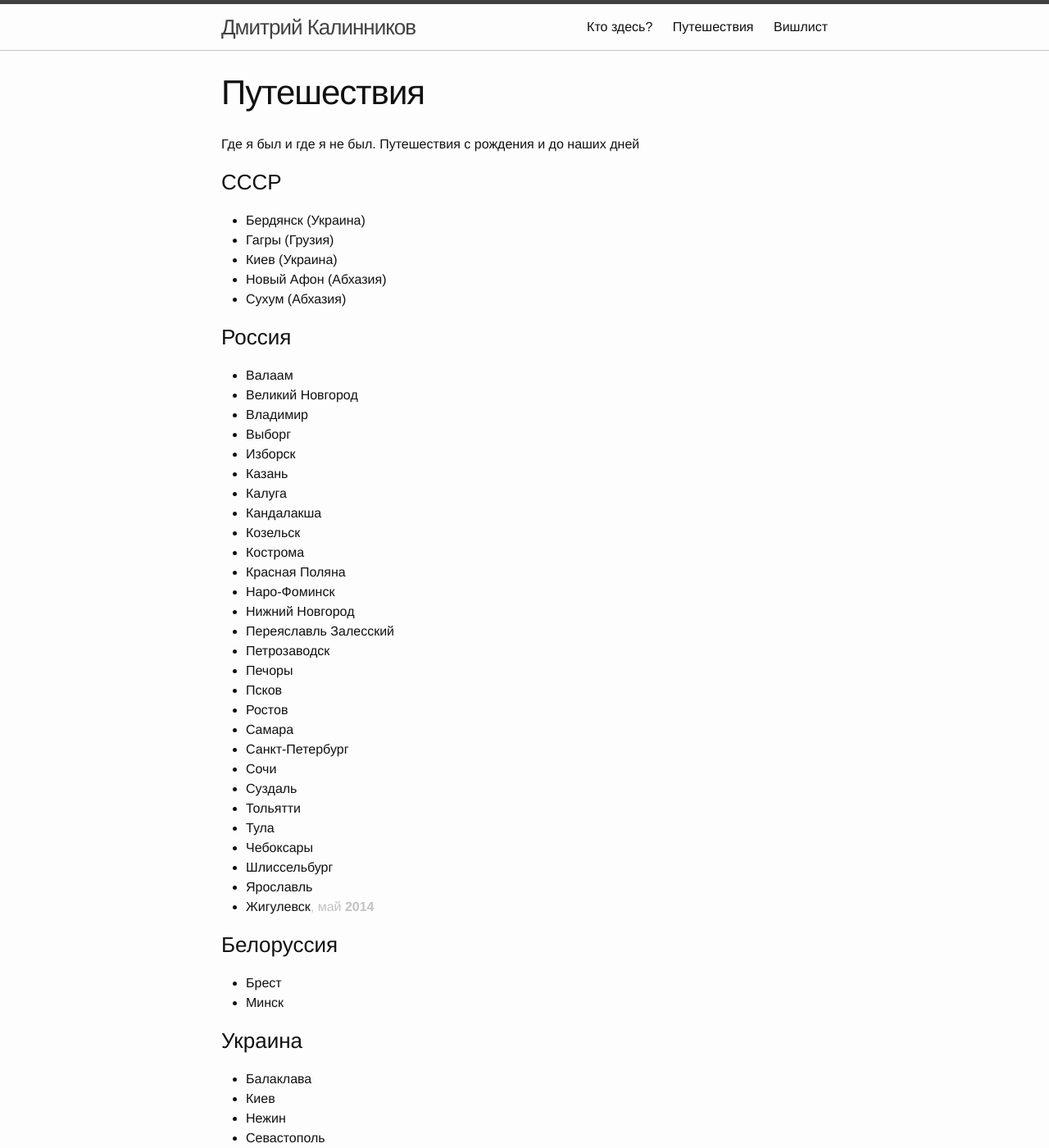
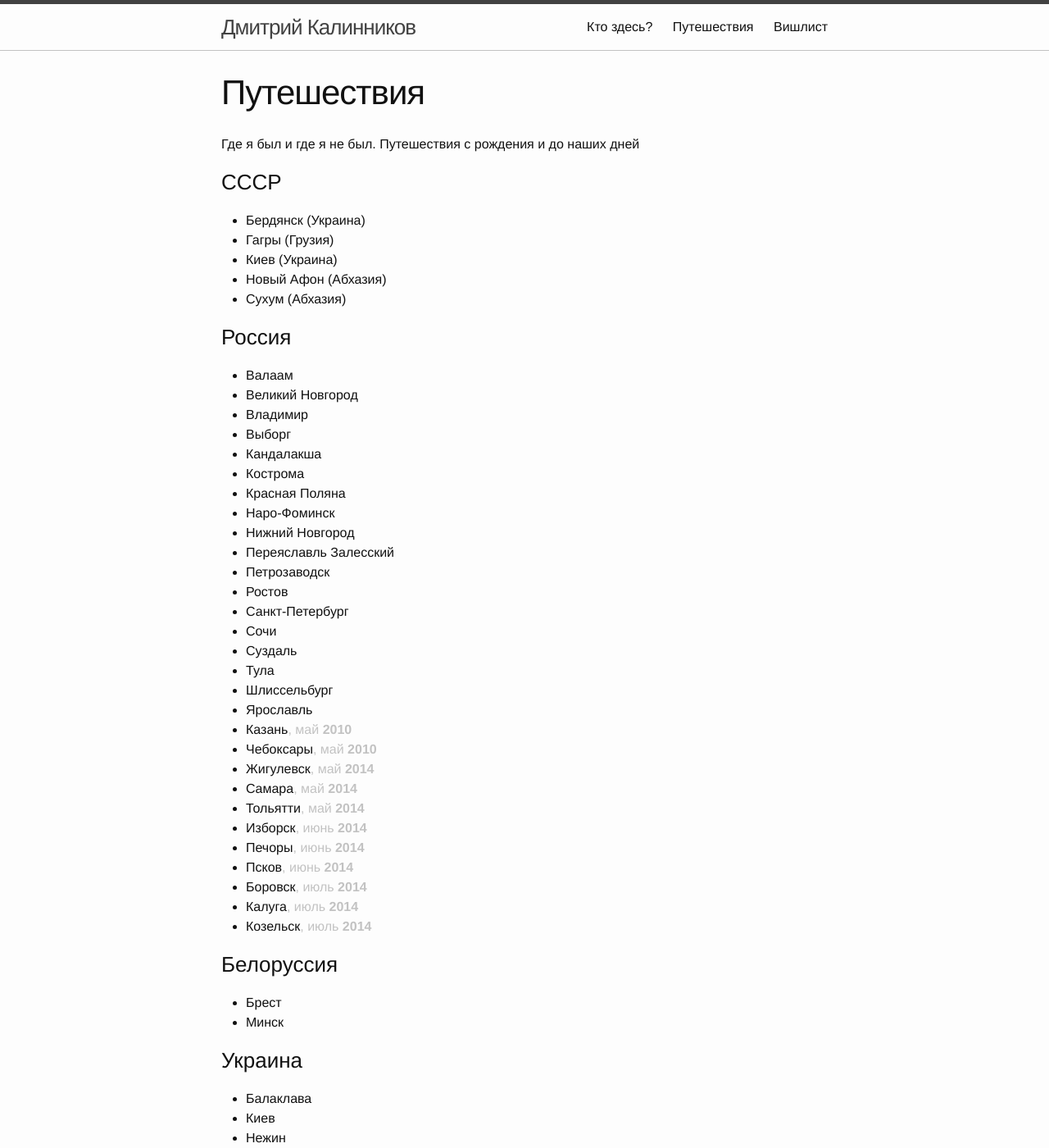
Before and after one commit to beeos/beeos.github.io, a Jekyll site: the page built from travel.md, in a window 1280 px wide and 1400 px high. Shown: the whole window at 82% size. Built offline with Jekyll 4.4.1, drawn with Linux system fonts in a browser that asks for light colours.

Commit message:
Proper multiple dates sort, adding some travel data entries

```diff
--- a/_data/travel.yml
+++ b/_data/travel.yml
@@ -14,32 +14,33 @@
 - {city: Сухум (Абхазия), country: СССР}
 
 # Россия
+- {city: Боровск, country: Россия, date: [ 2014-07-18 ]}
 - {city: Валаам, country: Россия}
 - {city: Великий Новгород, country: Россия}
 - {city: Владимир, country: Россия}
 - {city: Выборг, country: Россия}
-- {city: Изборск, country: Россия}
+- {city: Изборск, country: Россия, date: [ 2014-06-10 ]}
 - {city: Жигулевск, country: Россия, date: [ 2014-05-10 ]}
-- {city: Казань, country: Россия}
-- {city: Калуга, country: Россия}
+- {city: Казань, country: Россия, date: [ 2010-05-10 ]}
+- {city: Калуга, country: Россия, date: [ 2014-07-18 ]}
 - {city: Кандалакша, country: Россия}
-- {city: Козельск, country: Россия}
+- {city: Козельск, country: Россия, date: [ 2014-07-19 ]}
 - {city: Кострома, country: Россия}
 - {city: Красная Поляна, country: Россия}
 - {city: Наро-Фоминск, country: Россия}
 - {city: Нижний Новгород, country: Россия}
 - {city: Переяславль Залесский, country: Россия}
 - {city: Петрозаводск, country: Россия}
-- {city: Печоры, country: Россия}
-- {city: Псков, country: Россия}
+- {city: Печоры, country: Россия, date: [ 2014-06-10 ]}
+- {city: Псков, country: Россия, date: [ 2014-06-10 ]}
 - {city: Ростов, country: Россия}
-- {city: Cамара, country: Россия}
+- {city: Cамара, country: Россия, date: [ 2014-05-10 ]}
 - {city: Санкт-Петербург, country: Россия}
 - {city: Сочи, country: Россия}
 - {city: Суздаль, country: Россия}
-- {city: Тольятти, country: Россия}
+- {city: Тольятти, country: Россия, date: [ 2014-05-10 ]}
 - {city: Тула, country: Россия}
-- {city: Чебоксары, country: Россия}
+- {city: Чебоксары, country: Россия, date: [ 2010-05-10 ]}
 - {city: Шлиссельбург, country: Россия}
 - {city: Ярославль, country: Россия}
 
--- a/_includes/travel.html
+++ b/_includes/travel.html
@@ -8,7 +8,12 @@
    <h3>{{ country.name }}</h3>
    <ul>
    {% for place in country.items %}
-   <li>{{ place.city }}{% if place.date != null %}{% for date in place.date | sort %}<span class="calm">, {{ date | localize: '%b <b>%Y</b>' }}</span>{% endfor %}{% endif %}</li>
+   {% if place.date != null %}
+   {% assign dates = place.date | sort %}
+   {% else %}
+   {% assign dates = null %}
+   {% endif %}
+   <li>{{ place.city }}{% if dates != null %}{% for date in dates) %}<span class="calm">, {{ date | localize: '%b <b>%Y</b>' }}</span>{% endfor %}{% endif %}</li>
    {% endfor %}
    </ul>
 {% endfor %}
```
